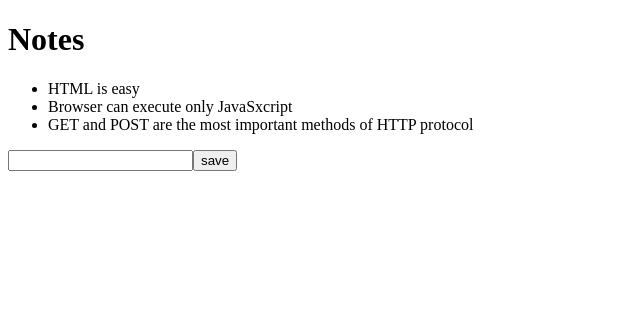
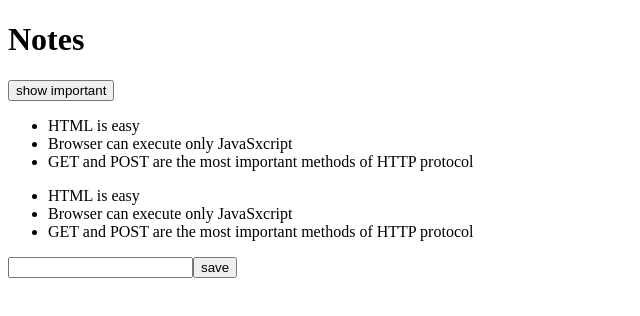
Before and after one commit to EnriqueSource/examples-fullstackopen2022, a React (Create React App) app in the folder part2/notes/: page / in a window 1280 px wide. Shown: the top 316 px of the page, without its empty margins (0-640 px from the left). Built offline with nearby package versions, Linux system fonts and the light colour scheme.

Commit message:
App notes: filtering of important elements close #42

```diff
--- a/part2/notes/src/App.js
+++ b/part2/notes/src/App.js
@@ -4,6 +4,7 @@ import Note from "./components/Note";
 const App = (props) => {
   const [notes, setNotes] = useState(props.notes);
   const [newNote, setNewNote] = useState("");
+  const [showAll, setShowAll] = useState(true);
 
   // Event handler
   const addNote = (event) => {
@@ -24,9 +25,21 @@ const App = (props) => {
     setNewNote(event.target.value);
   };
 
+  const notesToShow = showAll
+    ? notes
+    : notes.filter((note) => note.important === true);
+
   return (
     <div>
       <h1>Notes</h1>
+      <button onClick={() => setShowAll(!showAll)}>
+        show {showAll ? "important" : "all"}
+      </button>
+      <ul>
+        {notesToShow.map((note) => (
+          <Note key={note.id} note={note} />
+        ))}
+      </ul>
       <ul>
         {notes.map((note) => (
           <Note key={note.id} note={note} />
```
